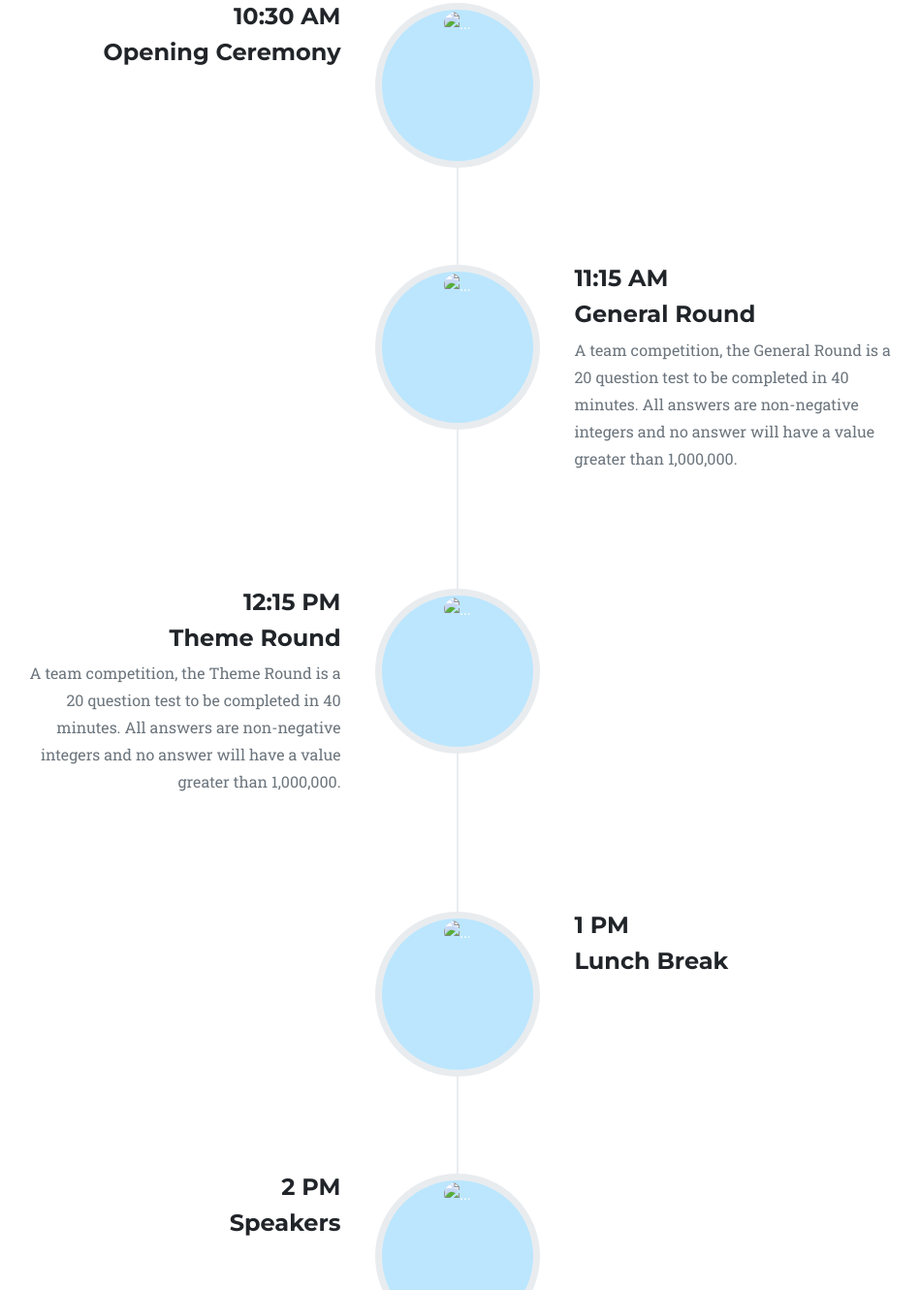
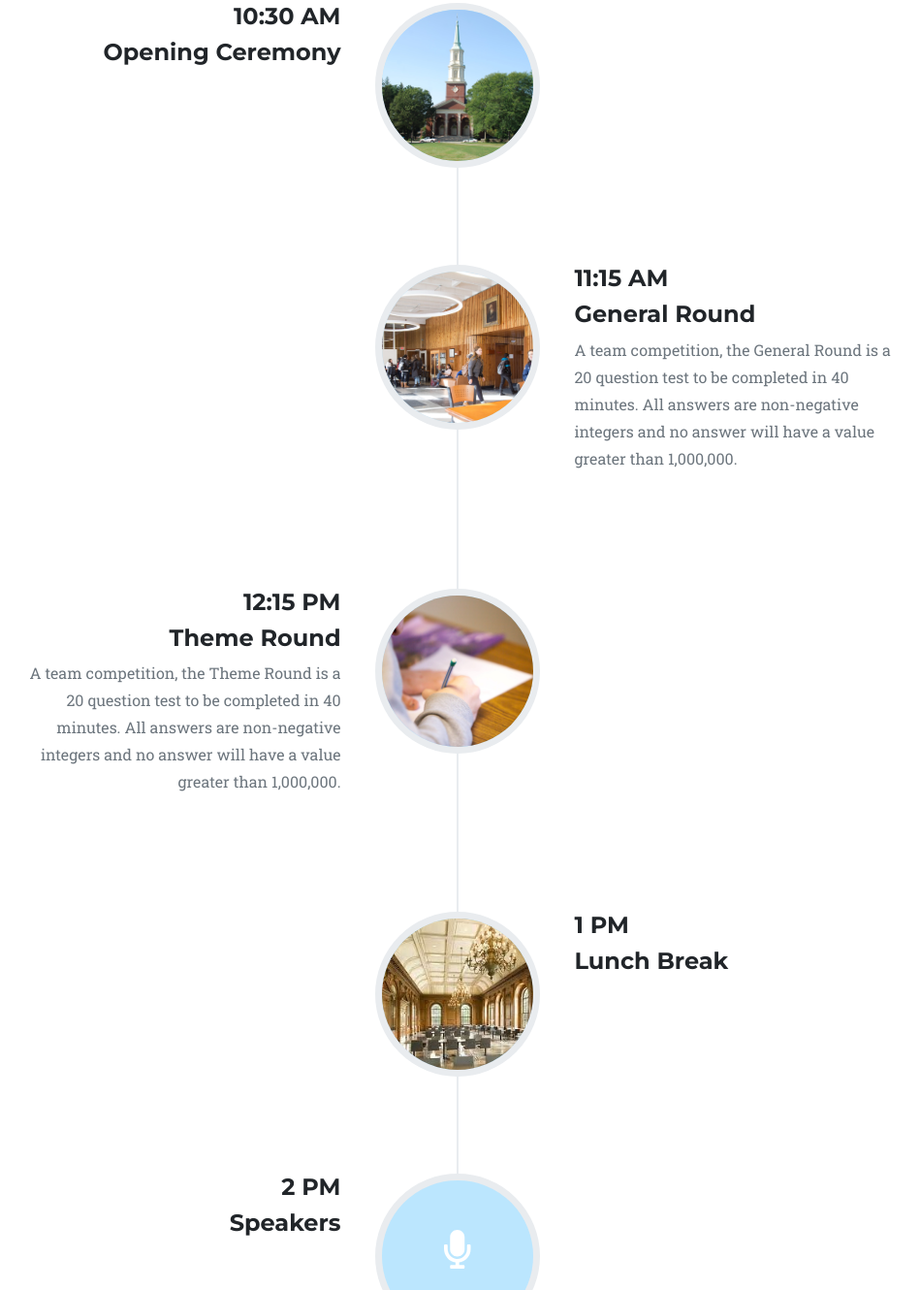
Before and after one commit to PatrickC05/moaa-homepage, a plain HTML site: page index.html in a window 1280 px wide. Shown: the part 1470-2800 px from the top of the page at 97% size, without its empty margins (168-1117 px from the left). Drawn offline with nearby package versions, Linux system fonts and the light colour scheme.

Commit message:
schedule images added

```diff
--- a/index.html
+++ b/index.html
@@ -65,7 +65,7 @@
                 </div>
                 <ul class="timeline">
                     <li>
-                        <div class="timeline-image"><img class="rounded-circle img-fluid" src="assets/img/about/1.jpg" alt="..." /></div>
+                        <div class="timeline-image"><img class="rounded-circle img-fluid" src="assets/cochran.jpg" alt="Chochran Chapel" /></div>
                         <div class="timeline-panel">
                             <div class="timeline-heading">
                                 <h4>10:30 AM</h4>
@@ -75,7 +75,7 @@
                         </div>
                     </li>
                     <li class="timeline-inverted">
-                        <div class="timeline-image"><img class="rounded-circle img-fluid" src="assets/img/about/2.jpg" alt="..." /></div>
+                        <div class="timeline-image"><img class="rounded-circle img-fluid" src="assets/morse.jpg" alt="Morse Hall" /></div>
                         <div class="timeline-panel">
                             <div class="timeline-heading">
                                 <h4>11:15 AM</h4>
@@ -85,7 +85,7 @@
                         </div>
                     </li>
                     <li>
-                        <div class="timeline-image"><img class="rounded-circle img-fluid" src="assets/img/about/3.jpg" alt="..." /></div>
+                        <div class="timeline-image"><img class="rounded-circle img-fluid" src="assets/paper.jpg" alt="Test Taker" /></div>
                         <div class="timeline-panel">
                             <div class="timeline-heading">
                                 <h4>12:15 PM</h4>
@@ -95,7 +95,7 @@
                         </div>
                     </li>
                     <li class="timeline-inverted">
-                        <div class="timeline-image"><img class="rounded-circle img-fluid" src="assets/img/about/4.jpg" alt="..." /></div>
+                        <div class="timeline-image"><img class="rounded-circle img-fluid" src="assets/commons.jpg" alt="Paresky Commons" /></div>
                         <div class="timeline-panel">
                             <div class="timeline-heading">
                                 <h4>1 PM</h4>
@@ -105,7 +105,15 @@
                         </div>
                     </li>
                     <li>
-                        <div class="timeline-image"><img class="rounded-circle img-fluid" src="assets/img/about/3.jpg" alt="..." /></div>
+                        <div class="timeline-image">
+                            <h1>
+
+                                <br>
+                                <i class="fa fa-microphone"></i>
+                                <br>
+
+                            </h1>
+                        </div>
                         <div class="timeline-panel">
                             <div class="timeline-heading">
                                 <h4>2 PM</h4>
@@ -114,7 +122,7 @@
                         </div>
                     </li>
                     <li class="timeline-inverted">
-                        <div class="timeline-image"><img class="rounded-circle img-fluid" src="assets/img/about/4.jpg" alt="..." /></div>
+                        <div class="timeline-image"><img class="rounded-circle img-fluid" src="assets/gungabowl.jpg" alt="Gunga Bowl" /></div>
                         <div class="timeline-panel">
                             <div class="timeline-heading">
                                 <h4>4 PM</h4>
@@ -124,7 +132,7 @@
                         </div>
                     </li>
                     <li>
-                        <div class="timeline-image"><img class="rounded-circle img-fluid" src="assets/img/about/3.jpg" alt="..." /></div>
+                        <div class="timeline-image"><img class="rounded-circle img-fluid" src="assets/poshenloh.jpg" alt="Po-Shen Loh" /></div>
                         <div class="timeline-panel">
                             <div class="timeline-heading">
                                 <h4>5:15 PM</h4>
@@ -210,17 +218,8 @@
                 </div>
             </div>
         </div>
-        <!-- Contact-->
-        <section class="page-section" id="contact">
-            <div class="container">
-                <div class="text-center">
-                    <h2 class="section-heading text-uppercase">Contact Us</h2>
-                    <h3 class="section-subheading text-muted">Lorem ipsum dolor sit amet consectetur.</h3>
-                </div>
-            </div>
-        </section>
         <!-- Footer-->
-        <footer class="footer py-4">
+        <footer class="footer py-4 bg-light">
             <div class="container">
                 <div class="row align-items-center">
                     <div class="col-lg-4 text-lg-start">Copyright &copy; MOAA 2021</div>
```
Also changed, not shown: assets/cochran.jpg (added), assets/commons.jpg (added), assets/gungabowl.jpg (added), assets/morse.jpg (added), assets/paper.jpg (added), assets/poshenloh.jpg (added).
